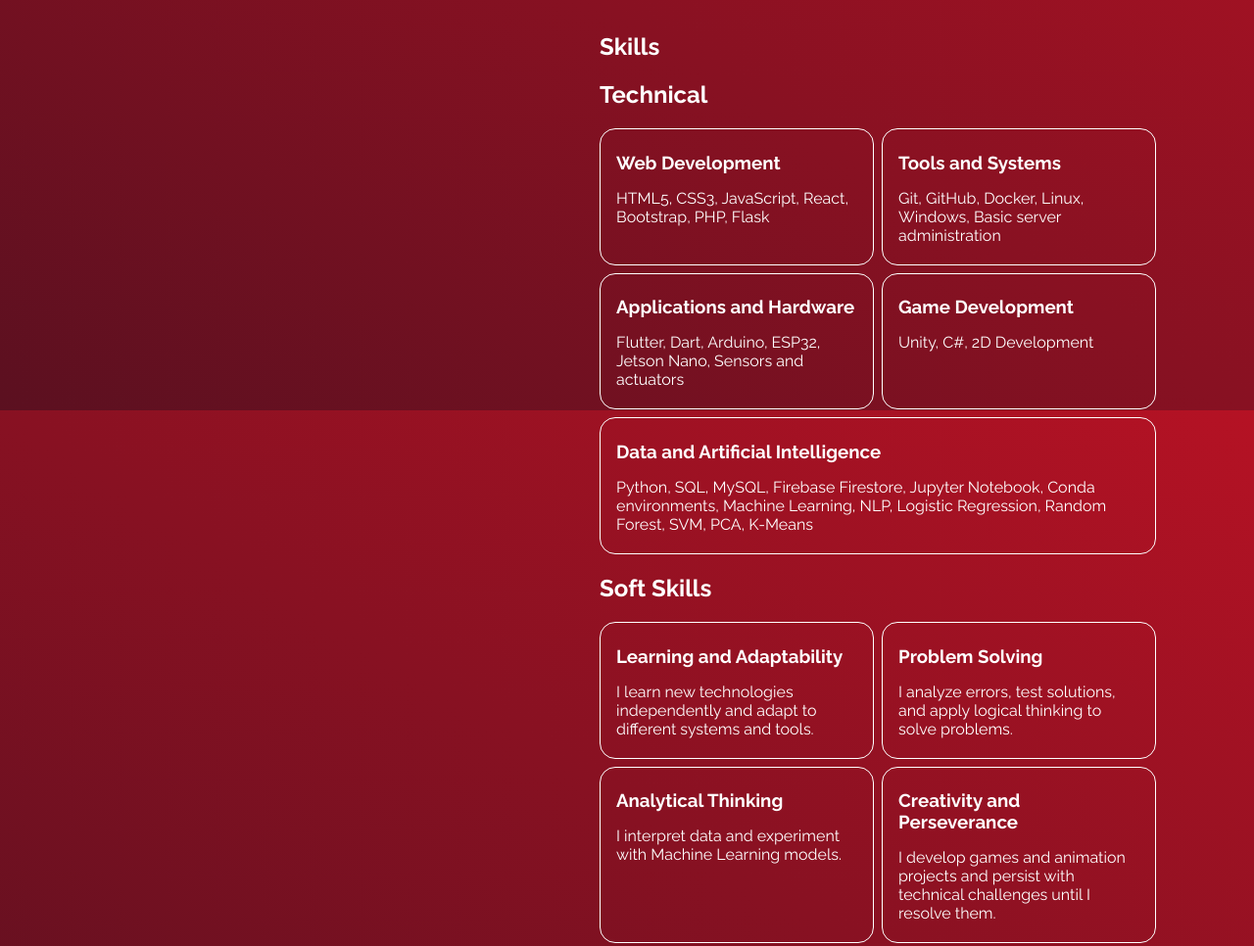
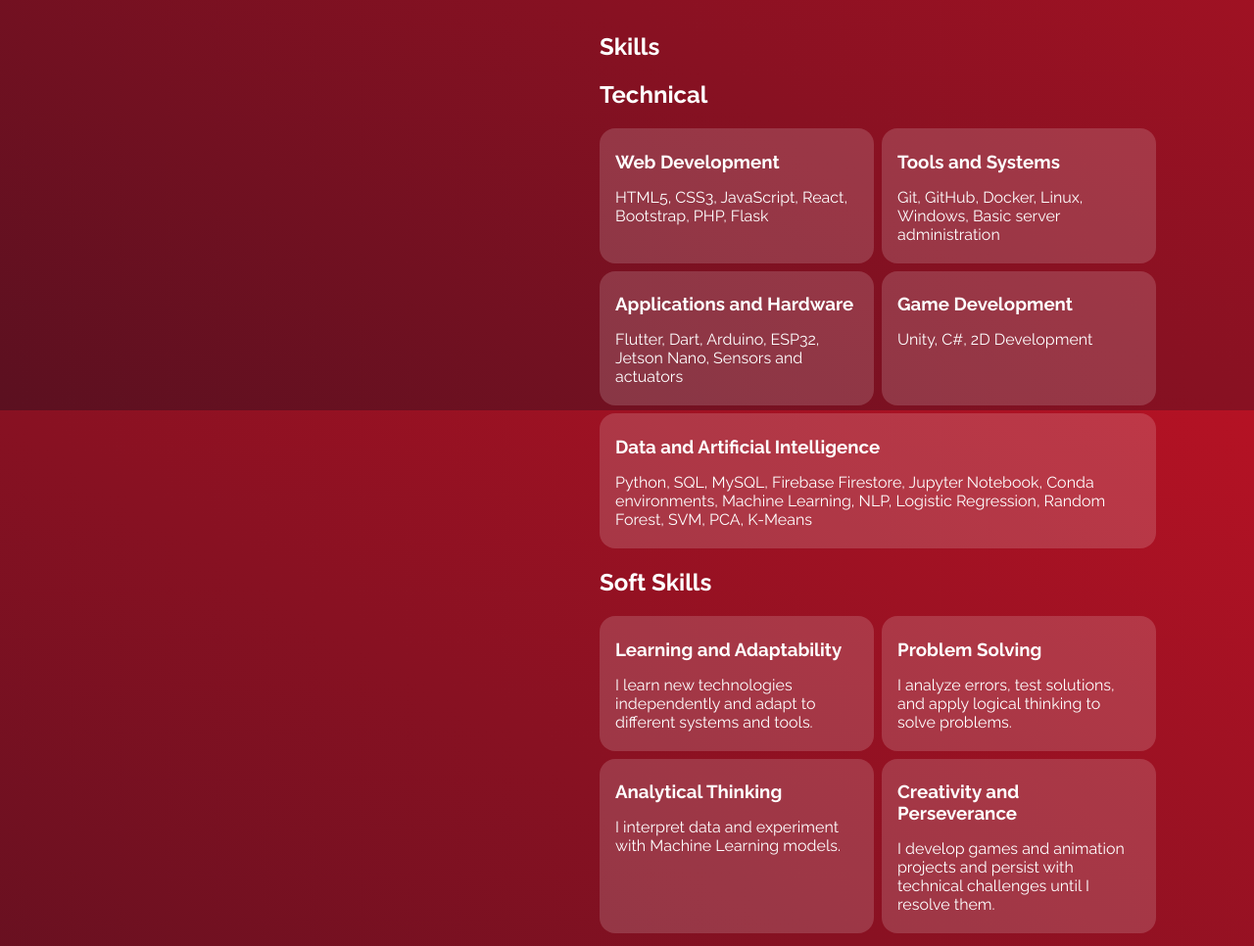
Before and after one commit to TheKokoDiaz/PortfolioDiaz, a plain HTML site: page index.html in a window 1280 px wide. Shown: the part 1181-2147 px from the top of the page at 98% size. Drawn offline with Linux system fonts and the light colour scheme.

Commit message:
Styles: Skills cards design

```diff
--- a/assets/css/index.css
+++ b/assets/css/index.css
@@ -270,7 +270,7 @@ aside{
         .technicalSkills{
             width: calc(50% - 0.25rem);
             border-radius: var(--rad);
-            border: 1px solid white;
+            background-color: var(--btnHover);
             padding: 0.25rem 1rem;
         }
 
@@ -287,7 +287,7 @@ aside{
         .personalSkills{
             width: calc(50% - 0.25rem);
             border-radius: var(--rad);
-            border: 1px solid white;
+            background-color: var(--btnHover);
             padding: 0.25rem 1rem;
         }
     }
```
